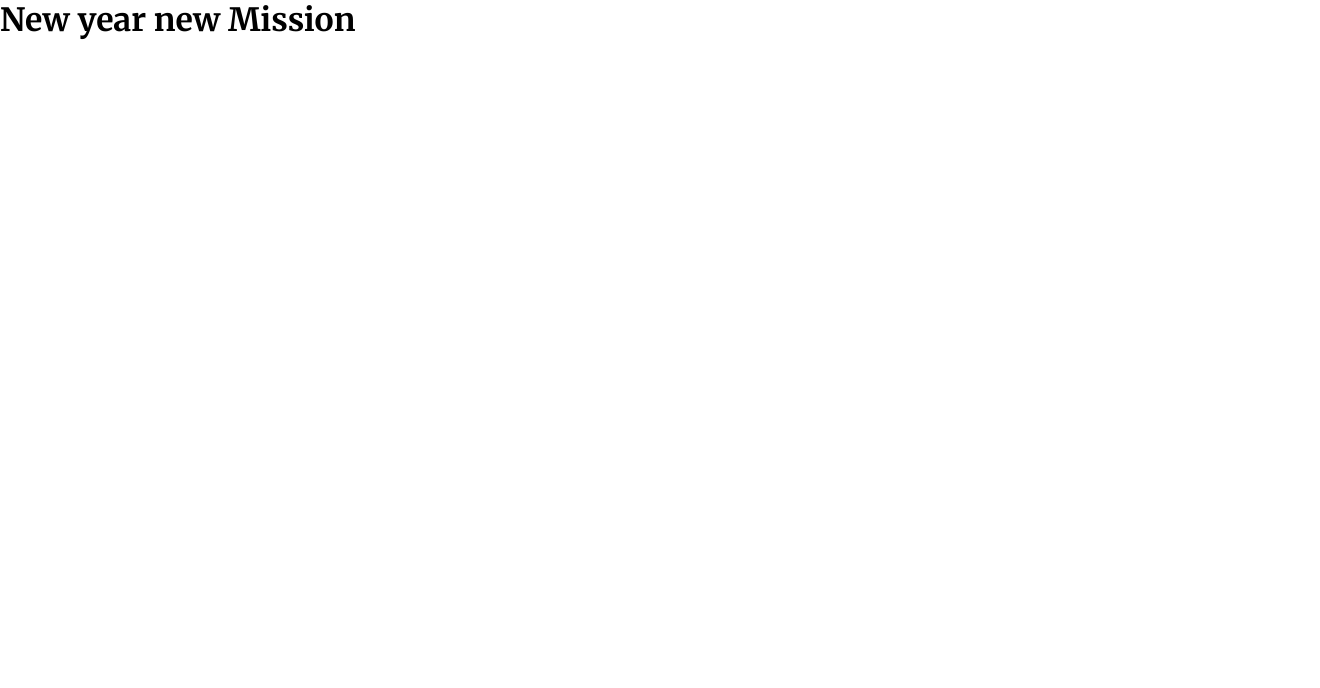
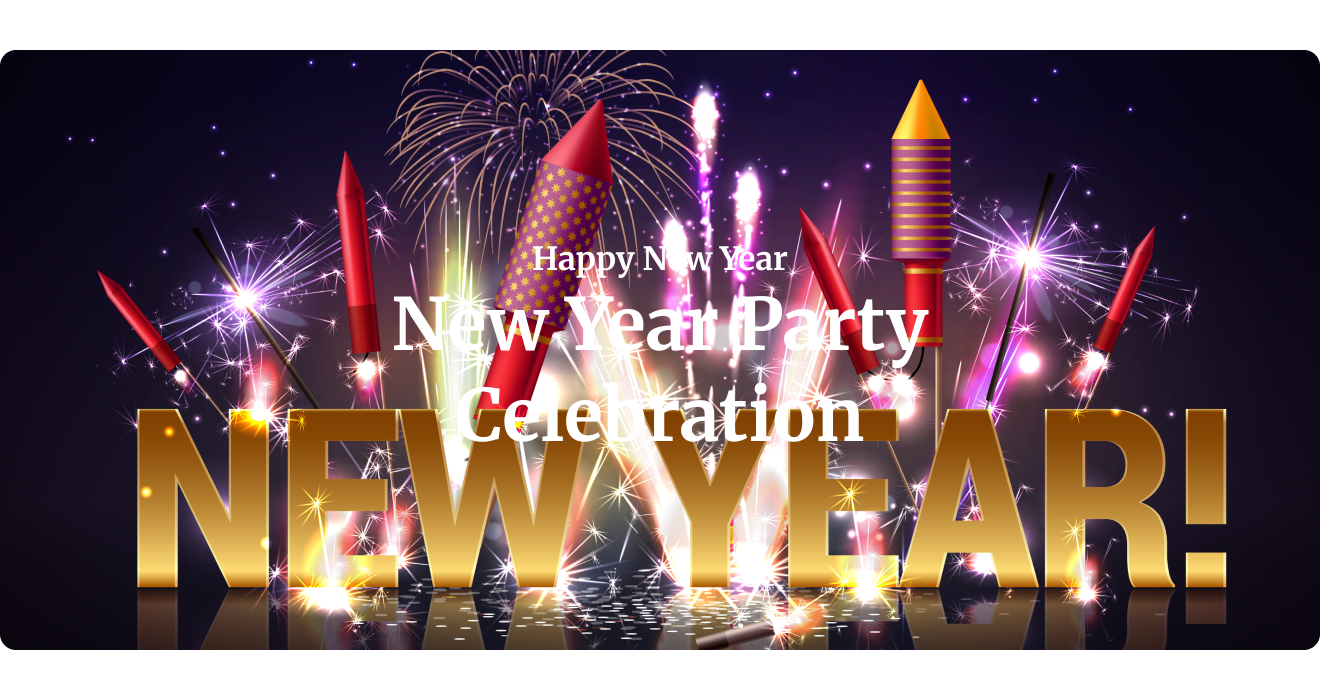
Before and after one commit to ramim-ahmed/new-year-new-mission, a plain HTML site: page index.html in a window 1280 px wide. Shown: the whole page, 1320 px wide, since content can reach past the window. Drawn offline with Linux system fonts and the light colour scheme.

Commit message:
[DONE] create-banner-section

```diff
--- a/index.html
+++ b/index.html
@@ -17,8 +17,20 @@
 </head>
 
 <body>
-    <main>
-        <h1>New year new Mission</h1>
+    <main class="root">
+        <section class="container">
+            <!-- banner section -->
+            <div class="banner_container">
+                <div class="banner_content">
+                    <h3>Happy New Year</h3>
+                    <h1>New Year Party</h1>
+                    <h1>Celebration</h1>
+                </div>
+            </div>
+        </section>
+        <footer class="footer_section">
+
+        </footer>
     </main>
 </body>
 
--- a/styles/styles.css
+++ b/styles/styles.css
@@ -4,3 +4,37 @@
     margin: 0;
     padding: 0;
 }
+
+/* globals styles */
+.root {
+    margin-top: 50px;
+}
+
+.container {
+    width: 1320px;
+    margin: 0 auto;
+}
+
+/* banner styles */
+.banner_container {
+    background-image: url('/assets/Banner\ Image.png');
+    height: 600px;
+    background-size: cover;
+    background-position: center;
+    background-repeat: no-repeat;
+    object-fit: cover;
+    display: flex;
+    justify-content: center;
+    align-items: center;
+    color: #fff;
+}
+
+.banner_content h3 {
+    font-size: 32px;
+    text-align: center;
+}
+
+.banner_content h1 {
+    font-size: 72px;
+    text-align: center;
+}
```
